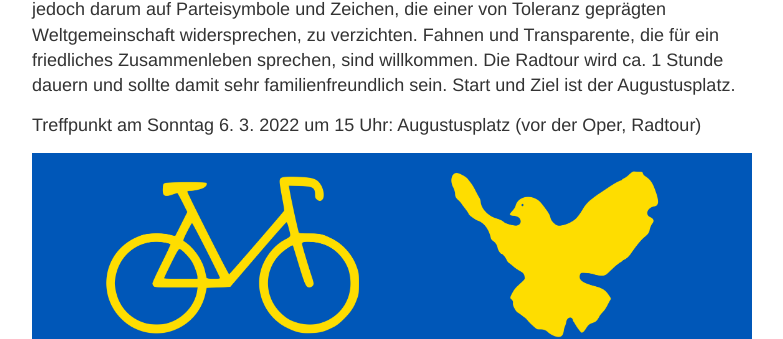
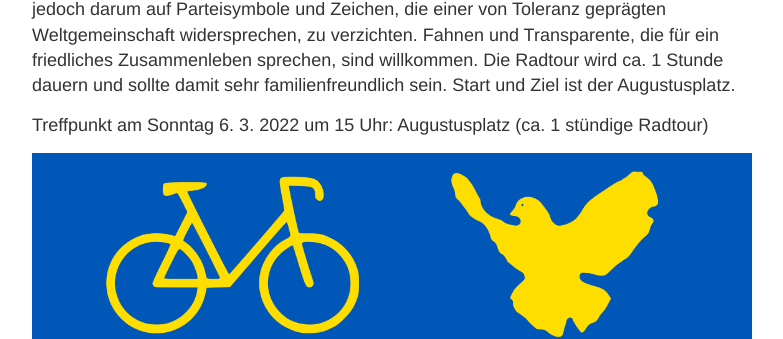
Before and after one commit to s4f-leipzig/s4f-leipzig.github.io, a Jekyll site: the page built from index.md, in a window 1280 px wide. Shown: the part 808-1147 px from the top of the page, without its empty margins (248-1031 px from the left). Built offline with Jekyll 4.4.1, drawn with Linux system fonts in a browser that asks for light colours.

Commit message:
Update index.md

```diff
--- a/index.md
+++ b/index.md
@@ -10,7 +10,7 @@ Die Scientist for Future Leipzig laden zu einer „Friedensfahrt für unsere Par
 
 Wir freuen uns über alle, die ebenfalls zur Teilnahme an der Friedensfahrt einladen, bitten jedoch darum auf Parteisymbole und Zeichen, die einer von Toleranz geprägten Weltgemeinschaft widersprechen, zu verzichten. Fahnen und Transparente, die für ein friedliches Zusammenleben sprechen, sind willkommen. Die Radtour wird ca. 1 Stunde dauern und sollte damit sehr familienfreundlich sein. Start und Ziel ist der Augustusplatz.
 
-Treffpunkt am Sonntag 6. 3. 2022 um 15 Uhr: Augustusplatz (vor der Oper, Radtour)
+Treffpunkt am Sonntag 6. 3. 2022 um 15 Uhr: Augustusplatz (ca. 1 stündige Radtour)
 
 ![](/images/Friedensfahrt.png)
 
```
